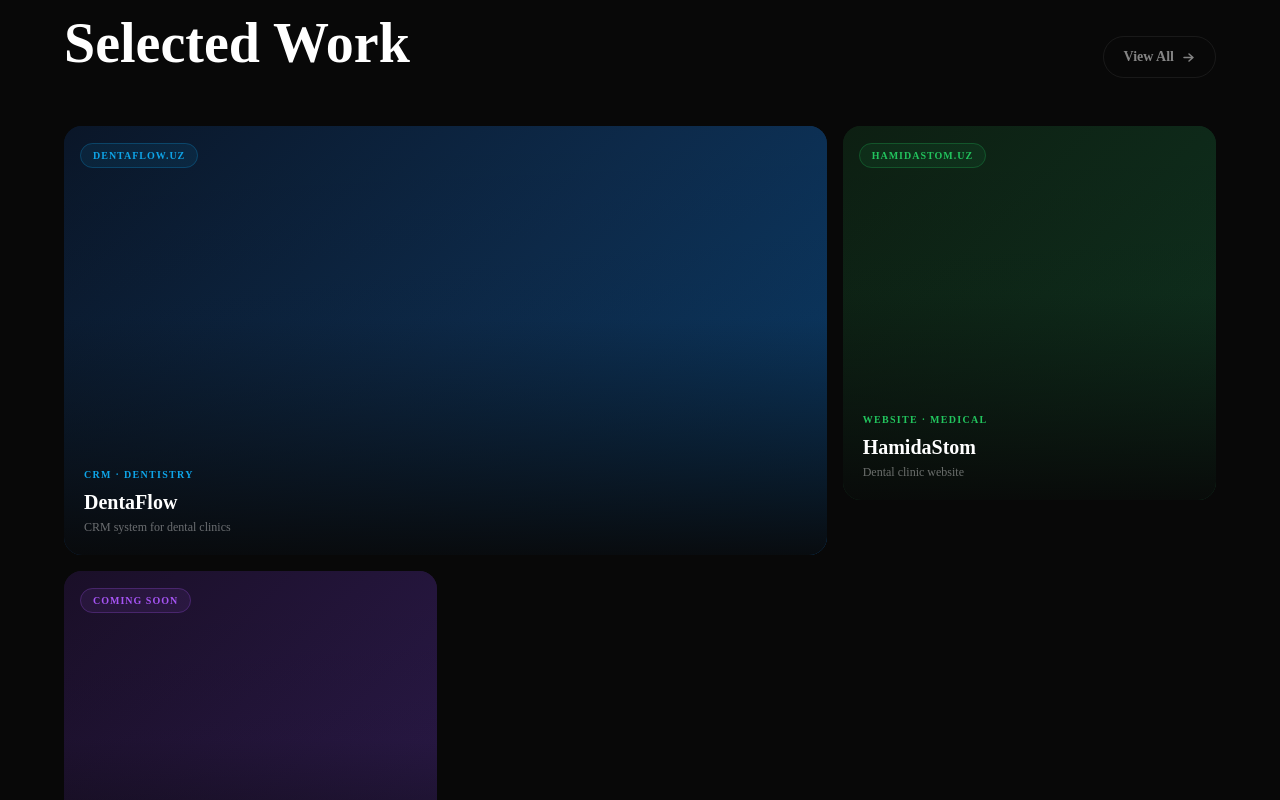
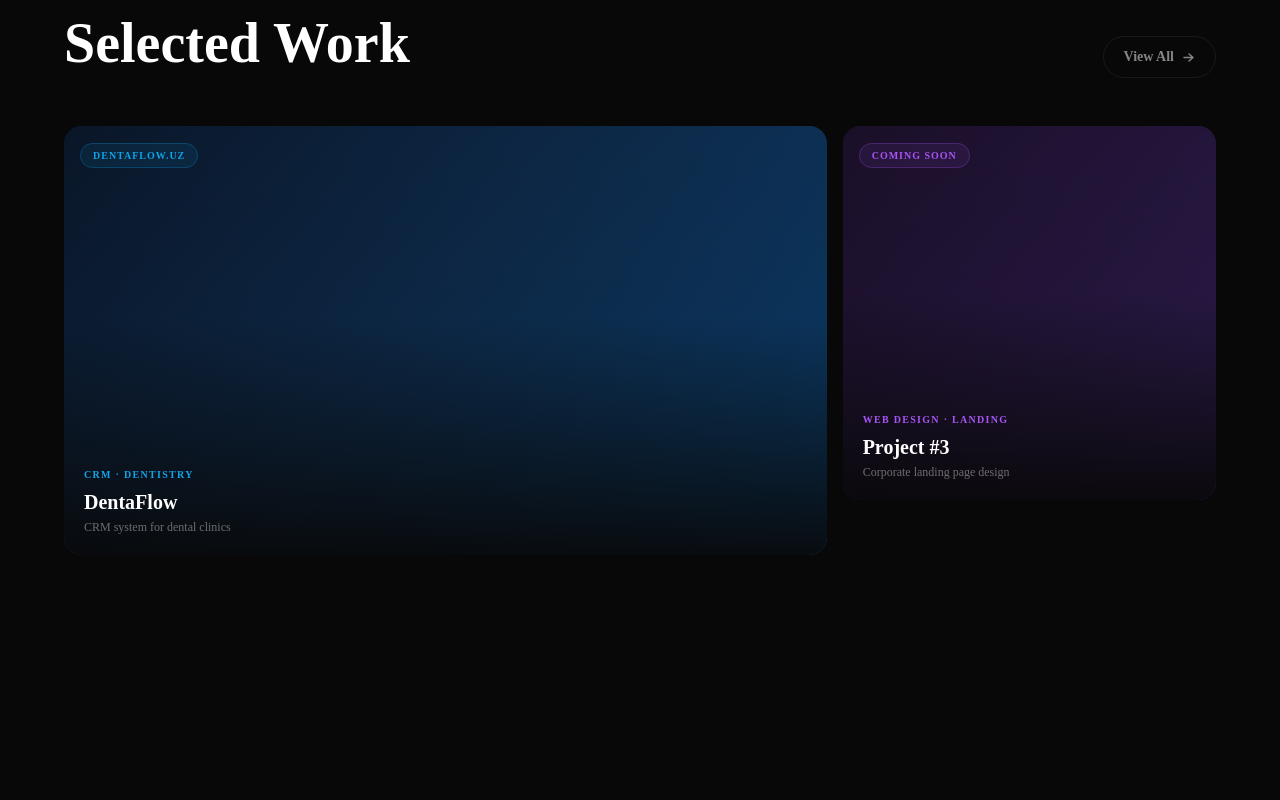
Before and after one commit to ferudinaxmedov/ferudin, a Next.js app: page /en in a window 1280 px wide. Shown: the part 1520-2320 px from the top of the page. Built offline with nearby package versions, Linux system fonts and the light colour scheme.

Commit message:
feat: remove HamidaStom project from Selected Works

```diff
--- a/messages/en.json
+++ b/messages/en.json
@@ -43,9 +43,7 @@
     "view_all": "View All",
     "dentaflow_cat": "CRM · Dentistry",
     "dentaflow_desc": "CRM system for dental clinics",
-    "hamidastom_cat": "Website · Medical",
-    "hamidastom_desc": "Dental clinic website",
-    "p3_title": "Project #3",
+"p3_title": "Project #3",
     "p3_cat": "Web Design · Landing",
     "p3_desc": "Corporate landing page design",
     "p3_label": "coming soon"
--- a/messages/ru.json
+++ b/messages/ru.json
@@ -43,9 +43,7 @@
     "view_all": "Все работы",
     "dentaflow_cat": "CRM · Стоматология",
     "dentaflow_desc": "CRM система для стоматологических клиник",
-    "hamidastom_cat": "Сайт · Медицина",
-    "hamidastom_desc": "Сайт стоматологической клиники",
-    "p3_title": "Проект №3",
+"p3_title": "Проект №3",
     "p3_cat": "Веб-дизайн · Лендинг",
     "p3_desc": "Дизайн корпоративного лендинга",
     "p3_label": "скоро"
--- a/messages/uz.json
+++ b/messages/uz.json
@@ -43,9 +43,7 @@
     "view_all": "Hammasi",
     "dentaflow_cat": "CRM · Stomatologiya",
     "dentaflow_desc": "Stomatologiya klinikalari uchun CRM tizim",
-    "hamidastom_cat": "Web Sayt · Tibbiyot",
-    "hamidastom_desc": "Stomatologiya klinikasi web sayt",
-    "p3_title": "Loyiha №3",
+"p3_title": "Loyiha №3",
     "p3_cat": "Web Dizayn · Landing",
     "p3_desc": "Korporativ landing page dizayn",
     "p3_label": "tez kunda"
--- a/src/components/public/Work.tsx
+++ b/src/components/public/Work.tsx
@@ -16,17 +16,6 @@
       span: 'col-span-1 md:col-span-2',
       aspect: 'aspect-video',
       label: 'dentaflow.uz',
-    },
-    {
-      title: 'HamidaStom',
-      url: 'https://hamidastom.uz',
-      category: t('hamidastom_cat'),
-      desc: t('hamidastom_desc'),
-      gradient: 'linear-gradient(135deg, #0d1f12 0%, #0f3320 100%)',
-      accent: '#22c55e',
-      span: 'col-span-1',
-      aspect: 'aspect-square',
-      label: 'hamidastom.uz',
     },
     {
       title: t('p3_title'),
```
